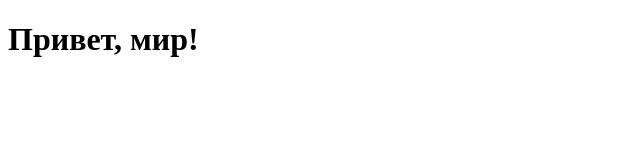
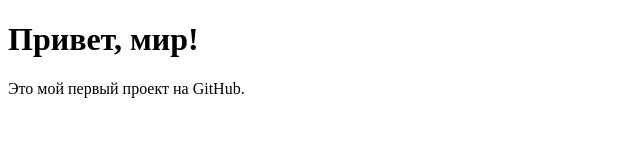
Before and after one commit to Illuminat001/Lesson-8-David-Kremlev, a plain HTML site: page index.html in a window 1280 px wide. Shown: the whole page, without its empty margins (0-640 px from the left). Drawn offline with Linux system fonts and the light colour scheme.

Commit message:
Обновлен index.html

```diff
--- a/index.html
+++ b/index.html
@@ -7,5 +7,6 @@
 </head>
 <body>
     <h1>Привет, мир!</h1>
+    <p>Это мой первый проект на GitHub.</p>
 </body>
 </html>
```
